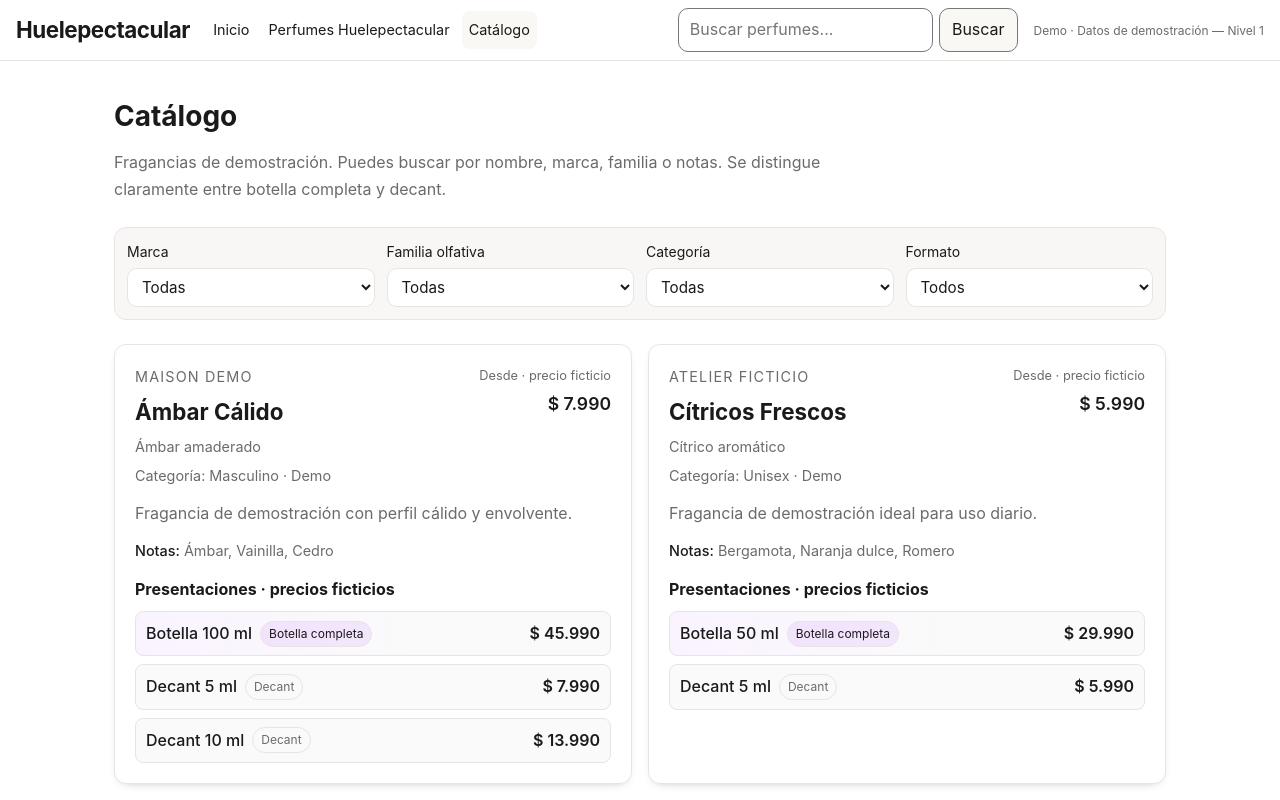
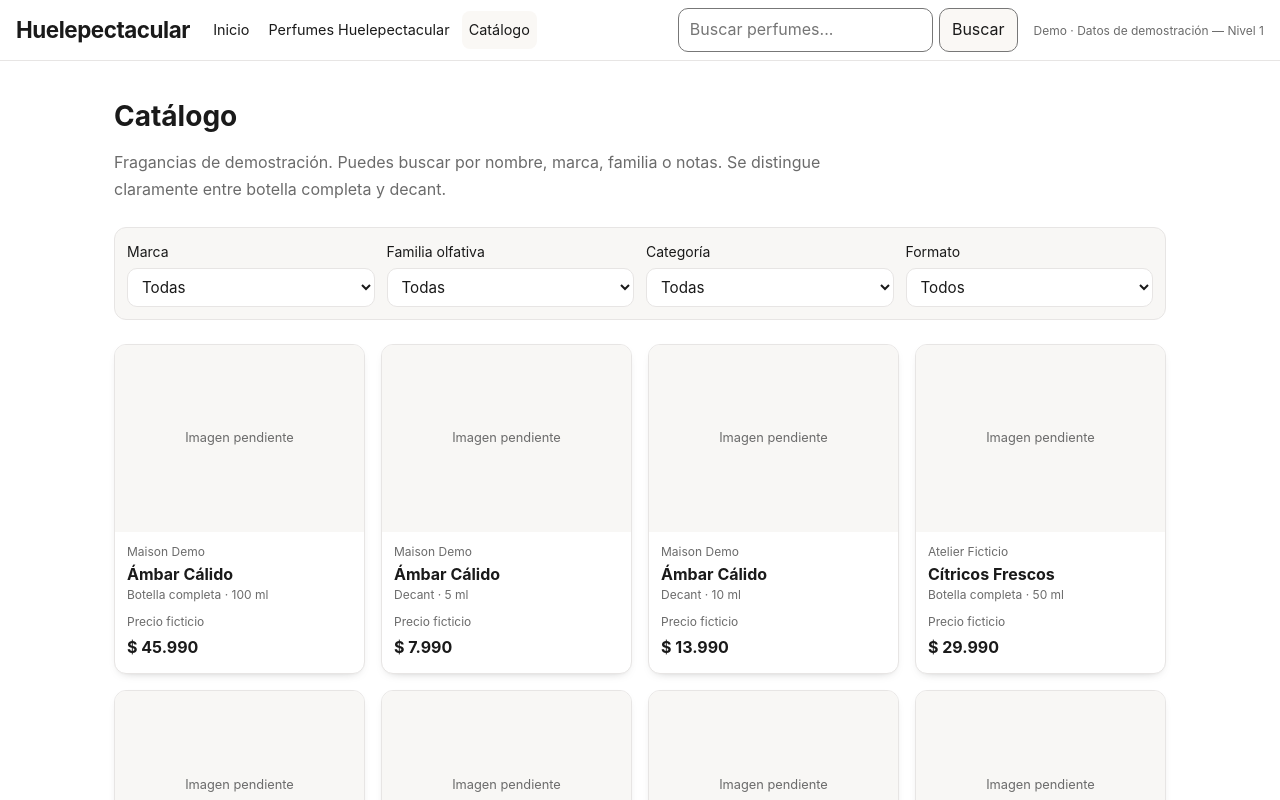
Before and after one commit to aissaack/Perfumeria-HP, a React (Vite) app in the folder apps/web/: page /catalogo in a window 1280 px wide. Shown: the top 800 px of the page. Built offline with nearby package versions, Linux system fonts and the light colour scheme.

Commit message:
feat: presentar catalogo general por formato

```diff
--- a/apps/web/src/App.tsx
+++ b/apps/web/src/App.tsx
@@ -12,6 +12,7 @@ function App() {
         <Route path="/perfumes-huelepectacular" element={<CatalogPage key="own" section="own" title="Perfumes Huelepectacular" description="Línea propia de demostración. Productos exclusivos de Huelepectacular, separados del catálogo general." />} />
         <Route path="/perfumes-huelepectacular/producto/:presentationId" element={<ProductDetailPage />} />
         <Route path="/catalogo" element={<CatalogPage key="general" section="general" title="Catálogo" />} />
+        <Route path="/catalogo/producto/:presentationId" element={<ProductDetailPage section="general" />} />
       </Routes>
     </BrowserRouter>
   );
--- a/apps/web/src/features/catalog/components/OwnPresentationCard.css
+++ b/apps/web/src/features/catalog/components/OwnPresentationCard.css
@@ -20,7 +20,7 @@
   display: grid;
   place-items: center;
   aspect-ratio: 4 / 3;
-  background: #e9eef0;
+  background: var(--bg-subtle);
   color: var(--text);
   font-size: 0.8rem;
 }
--- a/apps/web/src/features/catalog/components/OwnPresentationCard.tsx
+++ b/apps/web/src/features/catalog/components/OwnPresentationCard.tsx
@@ -8,9 +8,10 @@ interface OwnPresentationCardProps {
   item: FragranceWithPresentations;
   presentation: ProductPresentation;
   returnSearch: string;
+  section?: 'own' | 'general';
 }
 
-export function OwnPresentationCard({ item, presentation, returnSearch }: OwnPresentationCardProps) {
+export function OwnPresentationCard({ item, presentation, returnSearch, section = 'own' }: OwnPresentationCardProps) {
   const [failedImageUrl, setFailedImageUrl] = useState<string | null>(null);
   const format = presentation.format === 'bottle' ? 'Botella completa' : presentation.format === 'decant' ? 'Decant' : 'Presentación';
   const presentationLabel = `${format}${presentation.sizeMl !== null ? ` · ${presentation.sizeMl} ml` : ''}`;
@@ -21,12 +22,13 @@ export function OwnPresentationCard({ item, presentation, returnSearch }: OwnPre
 
   return (
     <article className="own-presentation-card">
-      <Link className="own-presentation-card__link" to={{ pathname: `/perfumes-huelepectacular/producto/${encodeURIComponent(presentation.id)}`, search: search ? `?${search}` : '' }} aria-label={`Ver detalle de ${item.name}, ${presentationLabel}`}>
+      <Link className="own-presentation-card__link" to={{ pathname: `${section === 'own' ? '/perfumes-huelepectacular' : '/catalogo'}/producto/${encodeURIComponent(presentation.id)}`, search: search ? `?${search}` : '' }} aria-label={`Ver detalle de ${item.name}, ${presentationLabel}`}>
         <div className="own-presentation-card__image">
           {showImage ? <img src={presentation.imageUrl} alt="" onError={() => setFailedImageUrl(presentation.imageUrl ?? null)} /> : <span>Imagen pendiente</span>}
         </div>
         <div className="own-presentation-card__content">
           {showImage && <span className="own-presentation-card__disclaimer">Imagen de ejemplo</span>}
+          {section === 'general' && <span className="own-presentation-card__disclaimer">{item.brand.name}</span>}
           <h2>{item.name}</h2>
           <p>{presentationLabel}</p>
           <span className="own-presentation-card__price-label">Precio ficticio</span>
--- a/apps/web/src/pages/CatalogPage.css
+++ b/apps/web/src/pages/CatalogPage.css
@@ -296,8 +296,11 @@
   grid-template-columns: minmax(0, 1fr);
 }
 
+.catalog-page__grid--general-presentations { grid-template-columns: minmax(0, 1fr); }
+
 @media (min-width: 360px) {
   .catalog-page__grid--own { grid-template-columns: repeat(2, minmax(0, 1fr)); }
+  .catalog-page__grid--general-presentations { grid-template-columns: repeat(2, minmax(0, 1fr)); }
 }
 
 @media (min-width: 768px) {
@@ -329,7 +332,7 @@
 }
 
 @media (min-width: 1024px) {
-  .catalog-page__grid:not(.catalog-page__grid--own) {
+  .catalog-page__grid:not(.catalog-page__grid--own):not(.catalog-page__grid--general-presentations) {
     grid-template-columns: 1fr 1fr;
   }
 }
@@ -337,4 +340,5 @@
 @media (min-width: 1200px) {
   .catalog-page__main:has(.catalog-page__grid--own) { max-width: 1360px; }
   .catalog-page__grid--own { grid-template-columns: repeat(4, minmax(0, 1fr)); }
+  .catalog-page__grid--general-presentations { grid-template-columns: repeat(4, minmax(0, 1fr)); }
 }
--- a/apps/web/src/pages/CatalogPage.tsx
+++ b/apps/web/src/pages/CatalogPage.tsx
@@ -2,7 +2,6 @@ import { useEffect, useMemo, useRef, useState } from 'react';
 import { useSearchParams } from 'react-router';
 import { Header } from '../components/Header';
 import { Footer } from '../components/Footer';
-import { ProductCard } from '../features/catalog/components/ProductCard';
 import { OwnPresentationCard } from '../features/catalog/components/OwnPresentationCard';
 import { demoCatalogRepository } from '../services/catalog/demoCatalogRepository';
 import type { CatalogFilters, FragranceCategory, FragranceWithPresentations, ProductFormat } from '../types/catalog';
@@ -295,14 +294,12 @@ export function CatalogPage({ section = 'general', title, description }: Catalog
             </div>
           )}
           {!isLoading && !error && items.length > 0 && (
-            <div className={`catalog-page__grid${section === 'own' ? ' catalog-page__grid--own' : ''}`}>
-              {section === 'own'
-                ? items.flatMap((item) => item.presentations
+            <div className={`catalog-page__grid ${section === 'own' ? 'catalog-page__grid--own' : 'catalog-page__grid--general-presentations'}`}>
+              {items.flatMap((item) => item.presentations
                     .filter((presentation) => filters.format === 'all' || presentation.format === filters.format)
                     .map((presentation) => (
-                      <OwnPresentationCard key={presentation.id} item={item} presentation={presentation} returnSearch={buildFilterParams(filters).toString() ? `?${buildFilterParams(filters)}` : ''} />
-                    )))
-                : items.map((item) => <ProductCard key={item.id} item={item} />)}
+                      <OwnPresentationCard key={presentation.id} item={item} presentation={presentation} section={section} returnSearch={buildFilterParams(filters).toString() ? `?${buildFilterParams(filters)}` : ''} />
+                    )))}
             </div>
           )}
         </section>
--- a/apps/web/src/pages/ProductDetailPage.css
+++ b/apps/web/src/pages/ProductDetailPage.css
@@ -13,7 +13,7 @@
 .product-detail__note { font-size: 0.85rem; }
 .product-detail__price { display: block; color: var(--text-h); font-size: 1.5rem; }
 .product-detail__options { display: flex; flex-wrap: wrap; gap: var(--space-2); }
-.product-detail__option { display: inline-block; padding: 0.5rem 0.75rem; border: 1px solid var(--control-border); border-radius: var(--radius-md); color: var(--text-h); background: var(--surface); text-decoration: none; }
+.product-detail__option { display: inline-block; padding: 0.5rem 0.75rem; border: 1px solid var(--control-border, #777); border-radius: var(--radius-md); color: var(--text-h); background: var(--surface); text-decoration: none; }
 .product-detail__option:hover { border-color: var(--accent); background: var(--accent-bg); }
 .product-detail__option[aria-current='page'] { border-color: var(--accent); background: var(--accent-bg); font-weight: 600; }
 @media (min-width: 768px) { .product-detail__layout { grid-template-columns: minmax(0, 1fr) minmax(0, 1fr); gap: var(--space-7); align-items: start; } }
```
Also changed, not shown: apps/web/src/pages/ProductDetailPage.tsx (+9 -8 lines), 1 other file (tests, documents, lock files or other folders).
